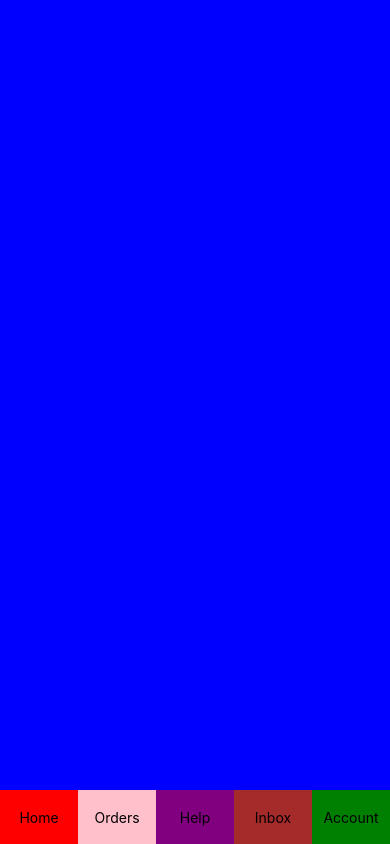
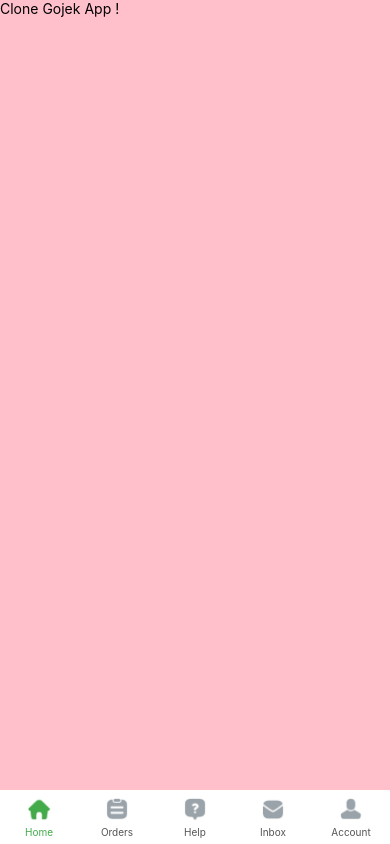
Before and after one commit to NuryaFahruRosyidin2406/Pemograman-Mobile, a React Native app in the folder CloneGojek/: screen / in a window 390 px wide. Built offline with nearby package versions, Linux system fonts and the light colour scheme.

Commit message:
Update App.js

```diff
--- a/CloneGojek/App.js
+++ b/CloneGojek/App.js
@@ -1,27 +1,33 @@
 import React, {Component} from 'react';
-import {Platform, StyleSheet, Text, View} from 'react-native';
+import {Platform, StyleSheet, Text, View, Image} from 'react-native';
 
 export default class App extends Component {
   render(){
     return (
       <View style={{flex: 1}}>
-        {/*<Text style={styles.welcome}>Clone Gojek App !</Text>*/}
-        <View style={{flex: 1, backgroundColor: 'blue'}}></View>
-        <View style={{height: 54, backgroundColor: 'yellow', flexDirection: 'row'}}>
-          <View style={{backgroundColor: 'red', flex: 1, alignItems: 'center', justifyContent: 'center'}}>
-            <Text>Home</Text>
+        <View style={{flex: 1, backgroundColor: 'pink'}}>
+          <Text>Clone Gojek App !</Text>
+        </View>
+        <View style={{height: 54, flexDirection: 'row', backgroundColor: 'white'}}>
+          <View style={{flex: 1, alignItems: 'center', justifyContent: 'center'}}>
+            <Image style={{width: 26, height: 26}} source={require('./icon/home-active.png')}/>
+            <Text style={{fontSize: 10, color: '#545454', marginTop: 4, color: '#43AB4A'}}>Home</Text>
           </View>
-          <View style={{backgroundColor: 'pink', flex: 1, alignItems: 'center', justifyContent: 'center'}}>
-            <Text>Orders</Text>
+          <View style={{flex: 1, alignItems: 'center', justifyContent: 'center'}}>
+            <Image style={{width: 26, height: 26}} source={require('./icon/order.png')}/>
+            <Text style={{fontSize: 10, color: '#545454', marginTop: 4}}>Orders</Text>
           </View>
-          <View style={{backgroundColor: 'purple', flex: 1, alignItems: 'center', justifyContent: 'center'}}>
-            <Text>Help</Text>
+          <View style={{flex: 1, alignItems: 'center', justifyContent: 'center'}}>
+            <Image style={{width: 26, height: 26}} source={require('./icon/help.png')}/>
+            <Text style={{fontSize: 10, color: '#545454', marginTop: 4}}>Help</Text>
           </View>
-          <View style={{backgroundColor: 'brown', flex: 1, alignItems: 'center', justifyContent: 'center'}}>
-            <Text>Inbox</Text>
+          <View style={{flex: 1, alignItems: 'center', justifyContent: 'center'}}>
+            <Image style={{width: 26, height: 26}} source={require('./icon/inbox.png')}/>
+            <Text style={{fontSize: 10, color: '#545454', marginTop: 4}}>Inbox</Text>
           </View>
-          <View style={{backgroundColor: 'green', flex: 1, alignItems: 'center', justifyContent: 'center'}}>
-            <Text>Account</Text>
+          <View style={{flex: 1, alignItems: 'center', justifyContent: 'center'}}>
+            <Image style={{width: 26, height: 26}} source={require('./icon/account.png')}/>
+            <Text style={{fontSize: 10, color: '#545454', marginTop: 4}}>Account</Text>
           </View>
         </View>
       </View>
```
